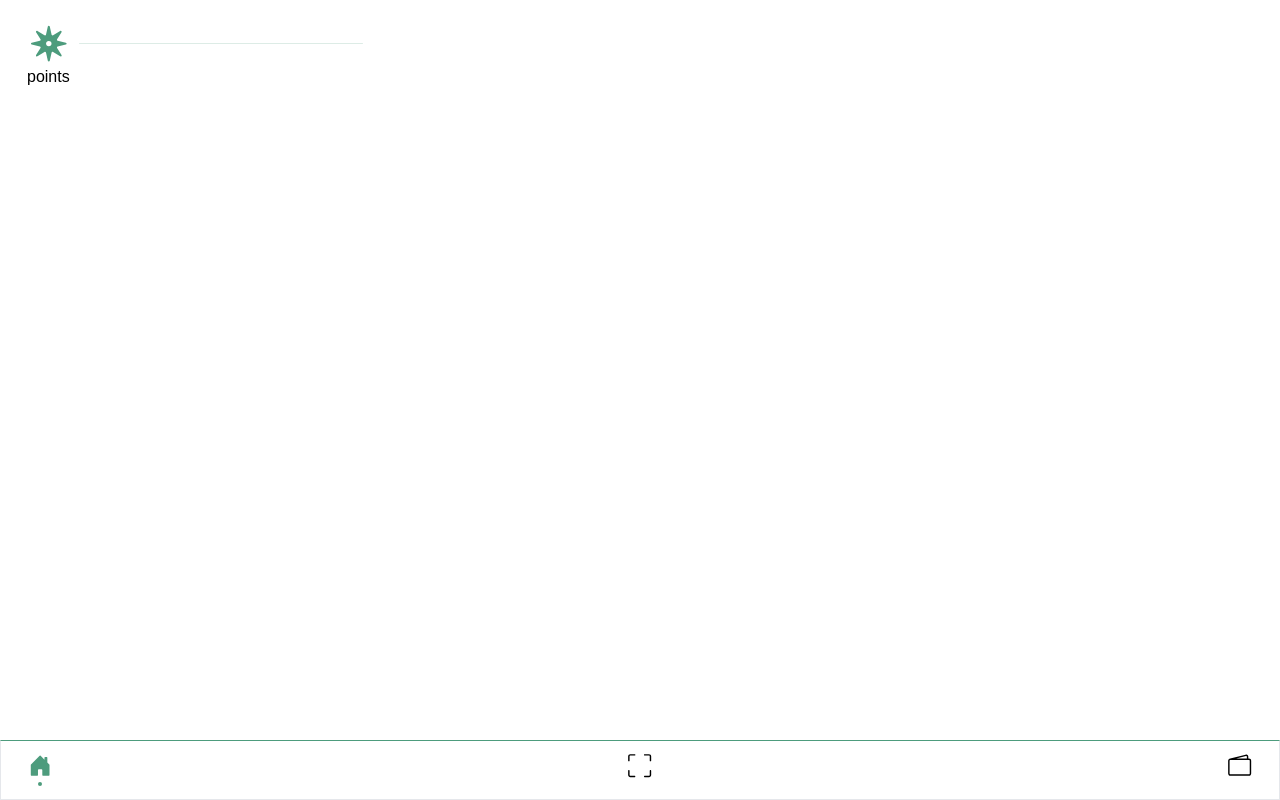
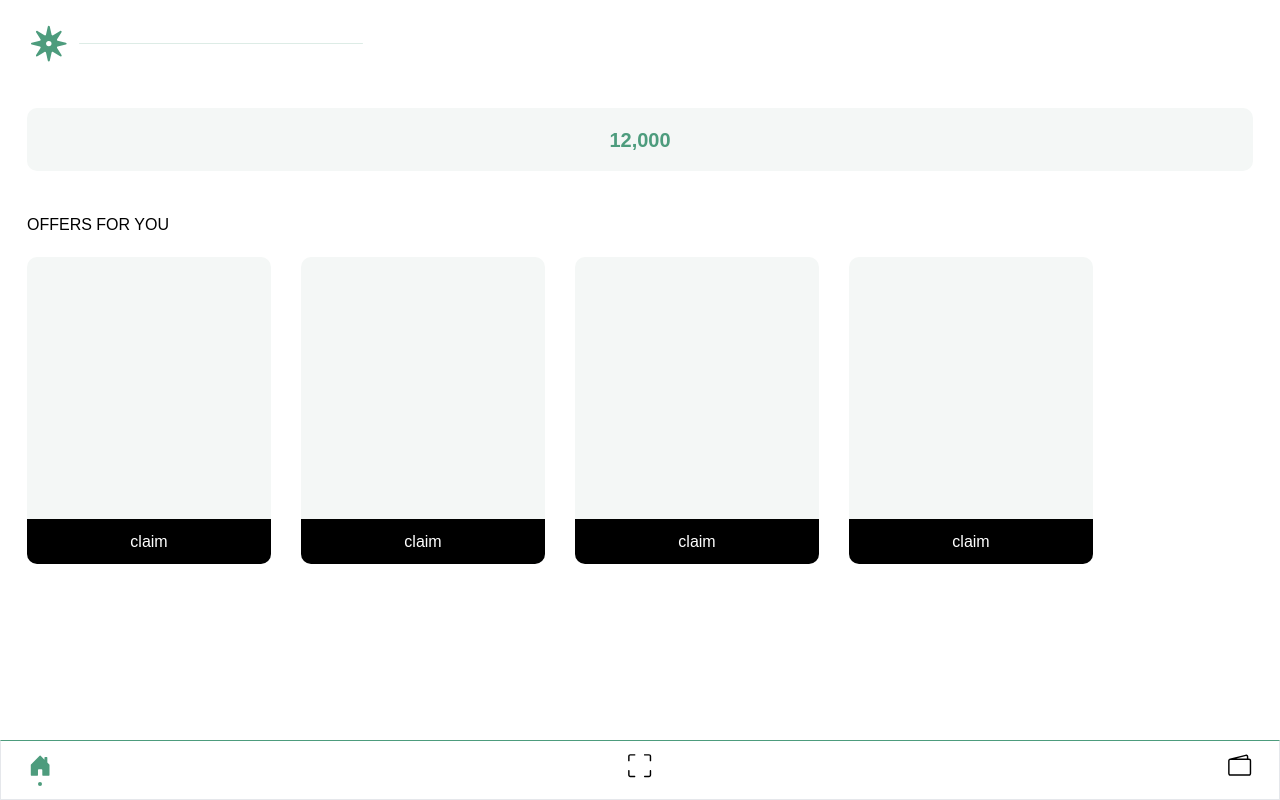
Before and after one commit to Ayushjain2205/lfgho, a Next.js app: page /home/points in a window 1280 px wide. Built offline with nearby package versions, Linux system fonts and the light colour scheme; what connectkit, wagmi would draw is missing.

Commit message:
Rewards page with scrollable cards

```diff
--- a/src/pages/home/points.jsx
+++ b/src/pages/home/points.jsx
@@ -2,13 +2,29 @@ import React from "react";
 import Layout from "../../components/Layout/Layout";
 import Decorator from "../../components/UI/Decorator";
 
-const points = () => {
+const Points = () => {
   return (
     <Layout>
       <Decorator />
-      points
+      <div className="flex justify-center items-center mt-[43px] h-[63px] w-full bg-[#F4F7F6] rounded-[10px]">
+        <span className="text-[#4D9C7D] font-bold text-[20px]">12,000</span>
+      </div>
+      <p className="mt-[42px] text-[16px] font-medium">OFFERS FOR YOU</p>
+      <div className="flex gap-[30px] mt-[20px] overflow-x-auto no-scrollbar">
+        {/* Cards go here */}
+        {Array.from({ length: 4 }, (_, index) => (
+          <div
+            key={index}
+            className="relative flex-shrink-0 flex flex-col p-[20px] min-w-[244px] h-[307px] bg-[#F4F7F6] rounded-[10px]"
+          >
+            <div className="absolute bottom-0 left-0 w-full h-[45px] bg-black text-white flex items-center justify-center rounded-b-[10px]">
+              claim
+            </div>
+          </div>
+        ))}
+      </div>
     </Layout>
   );
 };
 
-export default points;
+export default Points;
```
